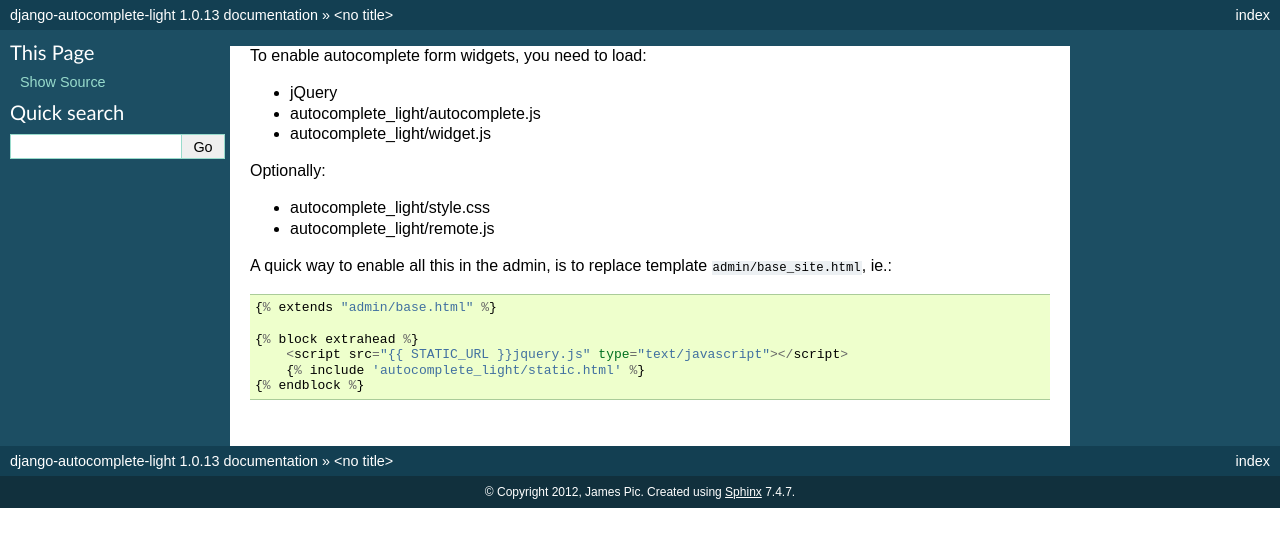
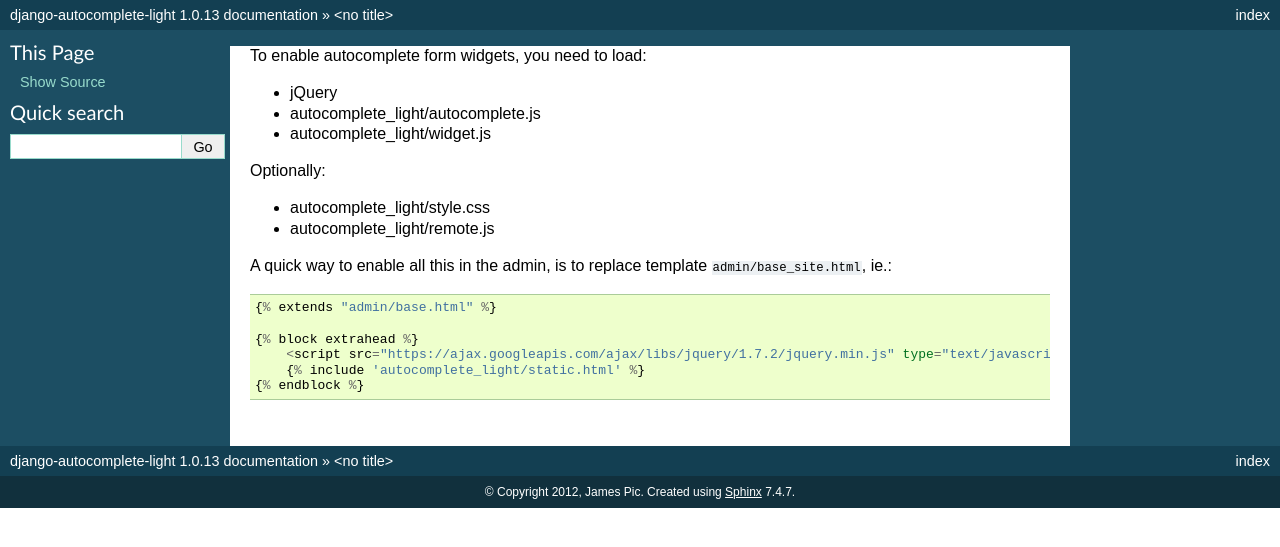
Before and after one commit to yourlabs/django-autocomplete-light, a Sphinx documentation site: the page built from docs/source/_admin_template.rst, in a window 1280 px wide. Shown: the top 547 px of the page. Built offline with Sphinx 7.4.7, drawn with Linux system fonts in a browser that asks for light colours; some of the changed lines change nothing that is shown.

Commit message:
In example, load jquery from CDN

```diff
--- a/docs/source/_admin_template.rst
+++ b/docs/source/_admin_template.rst
@@ -15,6 +15,6 @@ A quick way to enable all this in the admin, is to replace template
     {% extends "admin/base.html" %}
 
     {% block extrahead %}
-        <script src="{{ STATIC_URL }}jquery.js" type="text/javascript"></script>
+        <script src="https://ajax.googleapis.com/ajax/libs/jquery/1.7.2/jquery.min.js" type="text/javascript"></script>
         {% include 'autocomplete_light/static.html' %}
     {% endblock %}
```
